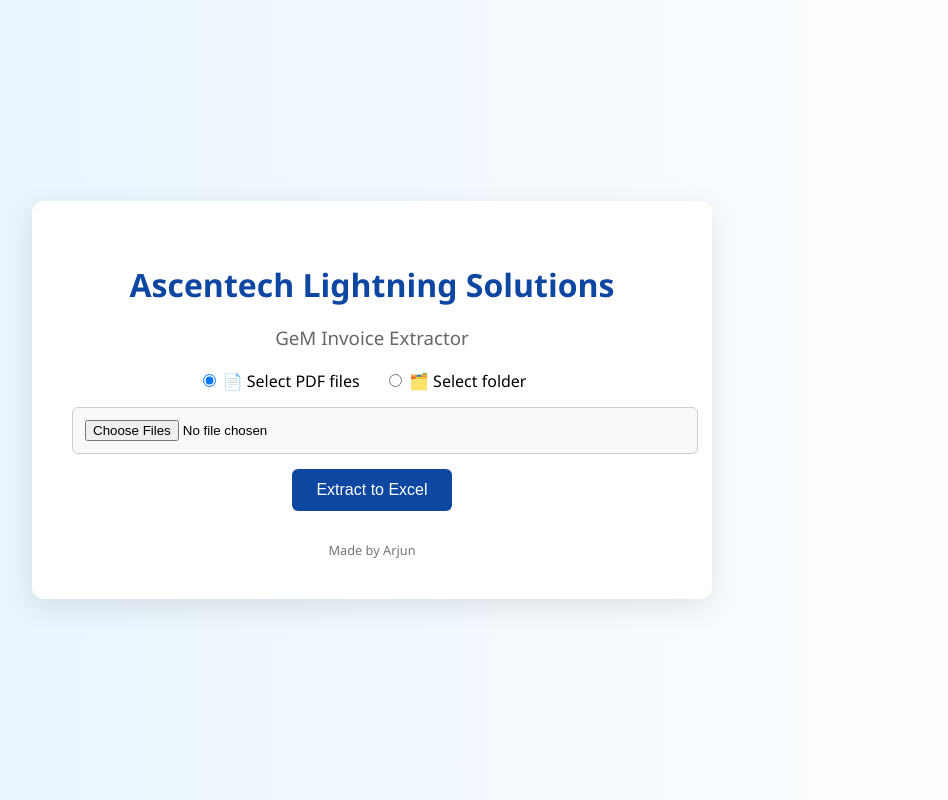
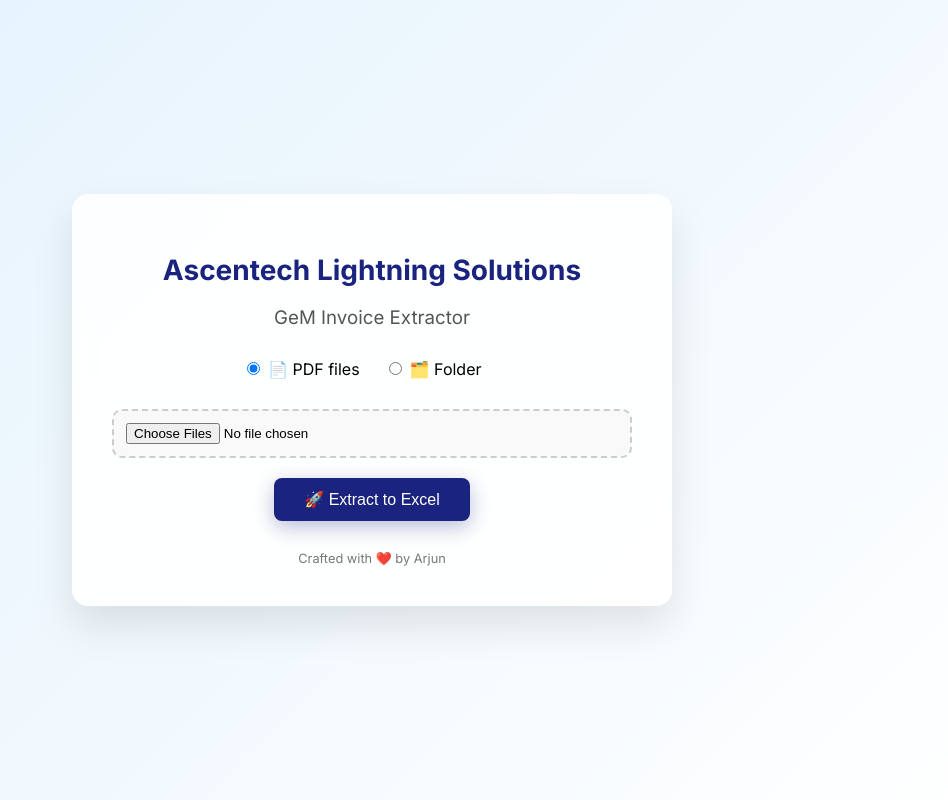
Before and after one commit to arjunsingh000/gem-invoice-extractor, a Flask app: page / in a window 1280 px wide. Shown: the whole page, without its empty margins (268-1216 px from the left). Run offline with Flask 3, Linux system fonts and the light colour scheme.

Commit message:
Updated UI with smooth animations and modern layout

```diff
--- a/templates/index.html
+++ b/templates/index.html
@@ -4,88 +4,125 @@
   <meta charset="UTF-8" />
   <meta name="viewport" content="width=device-width, initial-scale=1.0"/>
   <title>Ascentech Lightning Solutions - GeM Invoice Extractor</title>
+  <link href="https://fonts.googleapis.com/css2?family=Inter:wght@400;600;700&display=swap" rel="stylesheet">
   <style>
+    :root {
+      --primary: #1a237e;
+      --accent: #4caf50;
+      --bg: #f4f6f8;
+      --card-bg: rgba(255, 255, 255, 0.9);
+      --text: #333;
+    }
+
+    * {
+      box-sizing: border-box;
+      transition: all 0.3s ease;
+    }
+
     body {
-      font-family: 'Segoe UI', sans-serif;
-      background: linear-gradient(to right, #e3f2fd, #ffffff);
+      font-family: 'Inter', sans-serif;
+      background: linear-gradient(135deg, #e3f2fd, #ffffff);
       display: flex;
-      flex-direction: column;
       align-items: center;
       justify-content: center;
-      min-height: 100vh;
+      height: 100vh;
       margin: 0;
     }
+
     .container {
-      background: #fff;
+      background: var(--card-bg);
+      backdrop-filter: blur(10px);
       padding: 40px;
-      border-radius: 12px;
-      box-shadow: 0 8px 30px rgba(0, 0, 0, 0.1);
+      border-radius: 16px;
+      box-shadow: 0 20px 40px rgba(0, 0, 0, 0.1);
+      width: 100%;
       max-width: 600px;
-      width: 90%;
       text-align: center;
+      animation: fadeIn 0.8s ease-out;
     }
+
+    @keyframes fadeIn {
+      from { opacity: 0; transform: translateY(30px); }
+      to { opacity: 1; transform: translateY(0); }
+    }
+
     h1 {
-      color: #0d47a1;
-      margin-bottom: 5px;
+      color: var(--primary);
+      font-size: 28px;
+      margin-bottom: 10px;
     }
+
     h3 {
-      color: #666;
-      font-weight: normal;
+      color: #555;
+      font-weight: 400;
+      margin-bottom: 30px;
+    }
+
+    input[type="file"] {
+      margin-top: 10px;
+      padding: 12px;
+      border: 2px dashed #ccc;
+      border-radius: 10px;
+      background: #f9f9f9;
+      width: 100%;
+      cursor: pointer;
+      transition: border-color 0.3s;
+    }
+
+    input[type="file"]:hover {
+      border-color: var(--primary);
+    }
+
+    button {
+      margin-top: 20px;
+      padding: 12px 30px;
+      font-size: 16px;
+      background-color: var(--primary);
+      color: white;
+      border: none;
+      border-radius: 8px;
+      cursor: pointer;
+      box-shadow: 0 6px 20px rgba(26, 35, 126, 0.3);
+    }
+
+    button:hover {
+      background-color: #283593;
+    }
+
+    .radio-group {
       margin-bottom: 20px;
     }
-    input[type="file"] {
-      padding: 12px;
-      border-radius: 6px;
-      border: 1px solid #ccc;
-      width: 100%;
-      background: #f9f9f9;
-      cursor: pointer;
-      display: block;
-      margin-top: 10px;
+
+    .radio-group label {
+      margin-right: 20px;
+      font-size: 16px;
     }
-    button {
-      margin-top: 15px;
-      padding: 12px 24px;
-      background-color: #0d47a1;
-      color: #fff;
-      border: none;
-      border-radius: 6px;
-      font-size: 16px;
-      cursor: pointer;
-    }
-    button:hover {
-      background-color: #1565c0;
-    }
+
     #progressBar {
       width: 100%;
       background: #e0e0e0;
-      border-radius: 6px;
+      border-radius: 8px;
       overflow: hidden;
-      margin-top: 1rem;
+      margin-top: 20px;
       display: none;
     }
+
     #progressBarInner {
       height: 18px;
-      background: #4caf50;
+      background: var(--accent);
       width: 0%;
-      transition: width 0.4s ease;
     }
+
     #status, #downloadLink {
-      margin-top: 1rem;
-      font-weight: bold;
-      color: #333;
+      margin-top: 20px;
+      font-weight: 500;
+      color: var(--text);
     }
+
     footer {
       margin-top: 30px;
       font-size: 0.8rem;
       color: #777;
-    }
-    .radio-group {
-      margin-bottom: 15px;
-      font-size: 16px;
-    }
-    .radio-group label {
-      margin-right: 20px;
     }
   </style>
 </head>
@@ -94,22 +131,23 @@
     <h1>Ascentech Lightning Solutions</h1>
     <h3>GeM Invoice Extractor</h3>
 
-    <form id="uploadForm" action="/upload" method="POST" enctype="multipart/form-data">
+    <form id="uploadForm" enctype="multipart/form-data">
       <div class="radio-group">
-        <label><input type="radio" name="mode" value="files" checked> 📄 Select PDF files</label>
-        <label><input type="radio" name="mode" value="folder"> 🗂️ Select folder</label>
+        <label><input type="radio" name="mode" value="files" checked> 📄 PDF files</label>
+        <label><input type="radio" name="mode" value="folder"> 🗂️ Folder</label>
       </div>
 
       <input type="file" id="fileInput" name="pdfs" accept=".pdf" multiple>
       <input type="file" id="folderInput" name="pdfs" accept=".pdf" webkitdirectory directory style="display: none;">
 
-      <button type="submit">Extract to Excel</button>
+      <button type="submit">🚀 Extract to Excel</button>
     </form>
 
     <div id="progressBar"><div id="progressBarInner"></div></div>
     <div id="status"></div>
     <div id="downloadLink"></div>
-    <footer>Made by Arjun</footer>
+
+    <footer>Crafted with ❤️ by Arjun</footer>
   </div>
 
   <script>
@@ -119,16 +157,10 @@
     const progressBar = document.getElementById('progressBar');
     const progressInner = document.getElementById('progressBarInner');
 
-    // Toggle input fields based on radio selection
     document.querySelectorAll('input[name="mode"]').forEach(radio => {
       radio.addEventListener('change', function () {
-        if (this.value === 'files') {
-          fileInput.style.display = 'block';
-          folderInput.style.display = 'none';
-        } else {
-          fileInput.style.display = 'none';
-          folderInput.style.display = 'block';
-        }
+        fileInput.style.display = this.value === 'files' ? 'block' : 'none';
+        folderInput.style.display = this.value === 'folder' ? 'block' : 'none';
       });
     });
 
@@ -139,18 +171,18 @@
       const selectedFiles = selectedMode === 'files' ? fileInput.files : folderInput.files;
 
       if (!selectedFiles || selectedFiles.length === 0) {
-        alert('Please select at least one PDF file or folder.');
+        alert('Please select at least one PDF file.');
         return;
       }
 
       const formData = new FormData();
-      for (let i = 0; i < selectedFiles.length; i++) {
-        if (selectedFiles[i].name.endsWith('.pdf')) {
-          formData.append('pdfs', selectedFiles[i]);
+      Array.from(selectedFiles).forEach(file => {
+        if (file.name.endsWith('.pdf')) {
+          formData.append('pdfs', file);
         }
-      }
+      });
 
-      document.getElementById('status').textContent = 'Uploading and extracting...';
+      document.getElementById('status').textContent = '⏳ Uploading and extracting...';
       progressBar.style.display = 'block';
       progressInner.style.width = '10%';
 
@@ -158,11 +190,11 @@
         method: 'POST',
         body: formData,
       })
-        .then((res) => {
+        .then(res => {
           progressInner.style.width = '60%';
           return res.blob();
         })
-        .then((blob) => {
+        .then(blob => {
           progressInner.style.width = '100%';
           const url = window.URL.createObjectURL(blob);
           const a = document.createElement('a');
@@ -171,7 +203,7 @@
           a.textContent = '📥 Download Excel File';
           document.getElementById('downloadLink').innerHTML = '';
           document.getElementById('downloadLink').appendChild(a);
-          document.getElementById('status').textContent = '✅ Extraction complete';
+          document.getElementById('status').textContent = '✅ Extraction complete!';
         })
         .catch(() => {
           document.getElementById('status').textContent = '❌ Extraction failed. Try again.';
```
